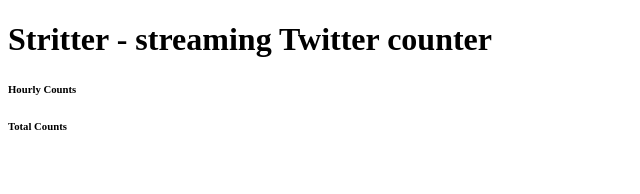
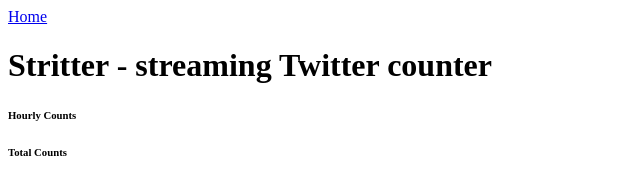
Before and after one commit to BPkazemi/Stritter, a website: page index.html in a window 1280 px wide. Shown: the whole page, without its empty margins (0-640 px from the left). Drawn offline with nearby package versions, Linux system fonts and the light colour scheme; no server answers.

Commit message:
Home link.

```diff
--- a/index.html
+++ b/index.html
@@ -35,6 +35,7 @@
 	</script>
 </head>
 <body>
+	<a href="https://devcenter.heroku.com/articles/using-socket-io-with-node-js-on-heroku">Home</a>
 	<h1>Stritter - streaming Twitter counter</h1>
 	<div id="shapes_container">
 	</div>
```
